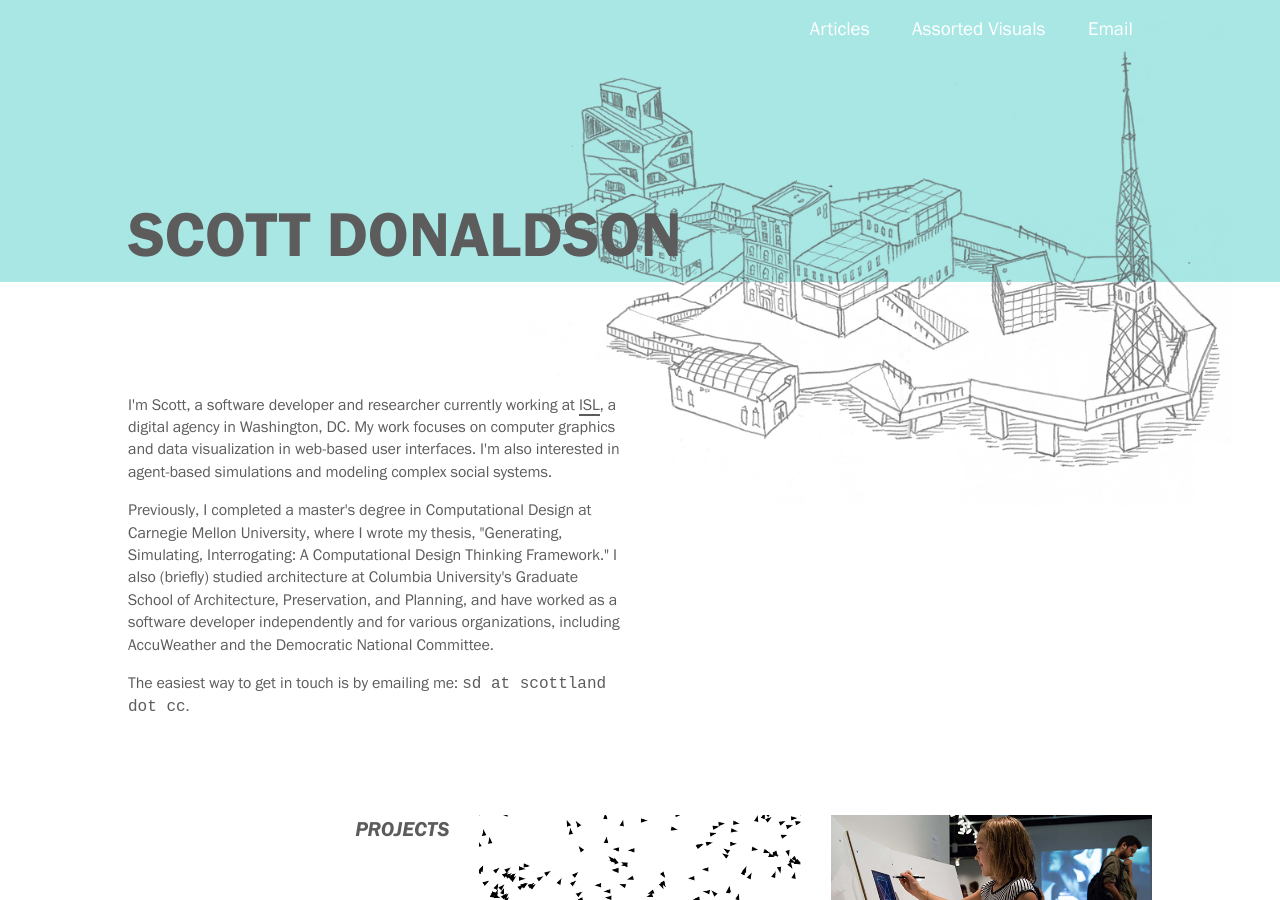
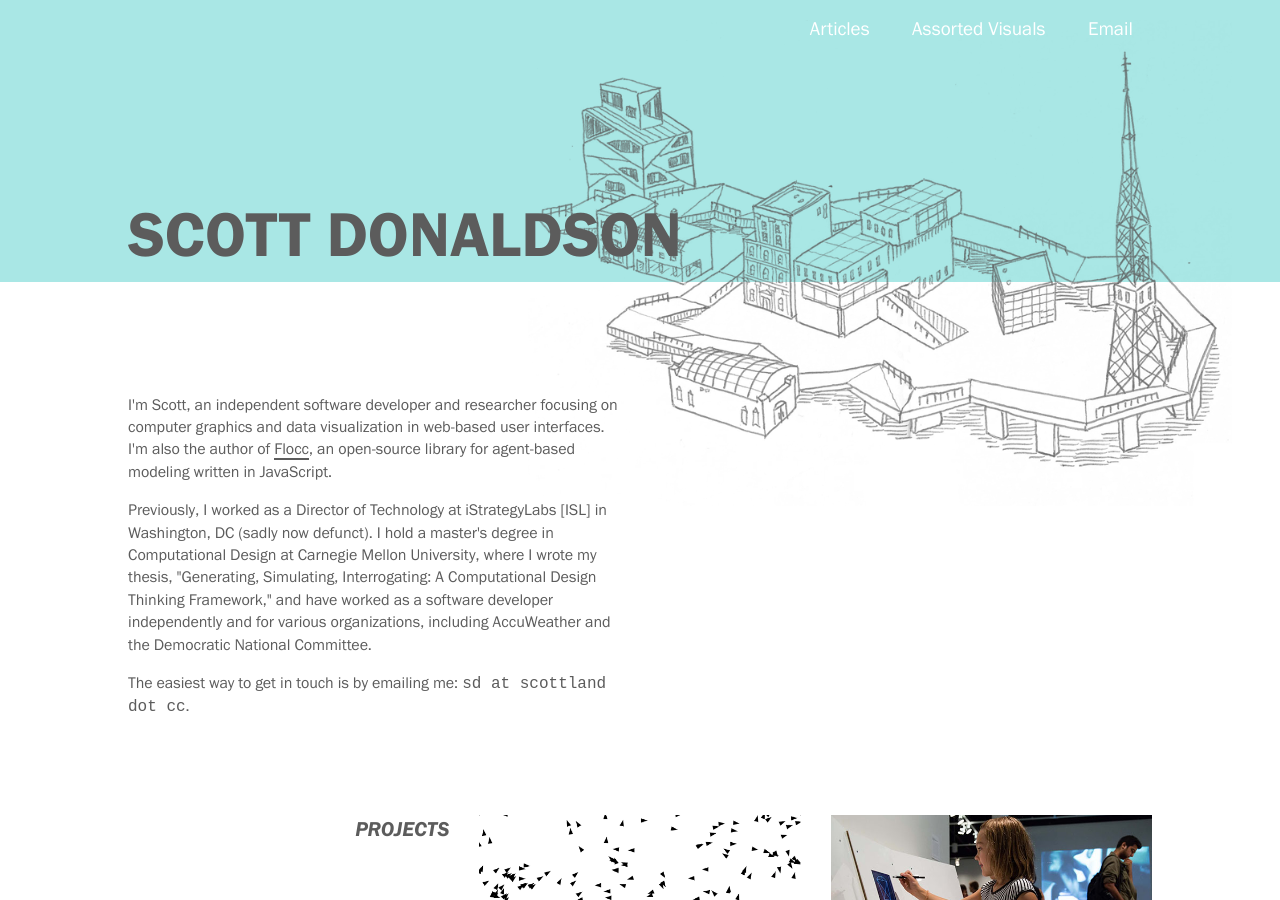
Before and after one commit to scottdonaldson/scottland.cc, a Jekyll site: the page built from index.html, in a window 1280 px wide and 900 px high. Built offline with Jekyll 4.4.1, drawn with Linux system fonts in a browser that asks for light colours; comment, search, counter and statistics services are not loaded.

Commit message:
guess I don't work at ISL anymore

```diff
--- a/index.html
+++ b/index.html
@@ -8,8 +8,8 @@ class: home
     <div class="container full-width">
 
         <div class="six columns normalize">
-			<p>I'm Scott, a software developer and researcher currently working at <a href="https://isl.co">ISL</a>, a digital agency in Washington, DC. My work focuses on computer graphics and data visualization in web-based user interfaces. I'm also interested in agent-based simulations and modeling complex social systems.</p>
-			<p>Previously, I completed a master's degree in Computational Design at Carnegie Mellon University, where I wrote my thesis, "Generating, Simulating, Interrogating: A Computational Design Thinking Framework." I also (briefly) studied architecture at Columbia University's Graduate School of Architecture, Preservation, and Planning, and have worked as a software developer independently and for various organizations, including AccuWeather and the Democratic National Committee.</p>
+			<p>I'm Scott, an independent software developer and researcher focusing on computer graphics and data visualization in web-based user interfaces. I'm also the author of <a href="https://flocc.network">Flocc</a>, an open-source library for agent-based modeling written in JavaScript.</p>
+			<p>Previously, I worked as a Director of Technology at iStrategyLabs [ISL] in Washington, DC (sadly now defunct). I hold a master's degree in Computational Design at Carnegie Mellon University, where I wrote my thesis, "Generating, Simulating, Interrogating: A Computational Design Thinking Framework," and have worked as a software developer independently and for various organizations, including AccuWeather and the Democratic National Committee.</p>
             <p>The easiest way to get in touch is by emailing me: <code>sd at scottland dot cc</code>.</a></p>
         </div>
 
```
